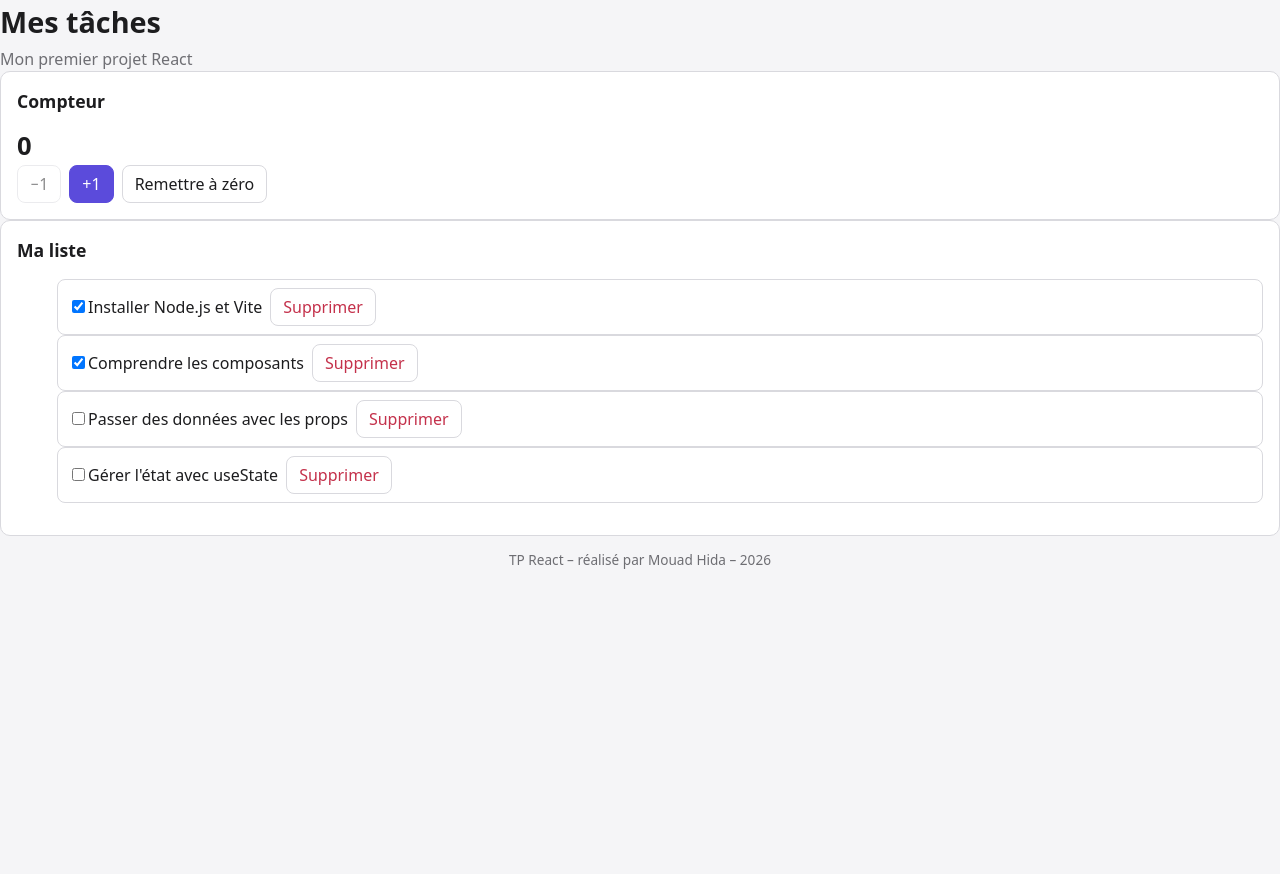
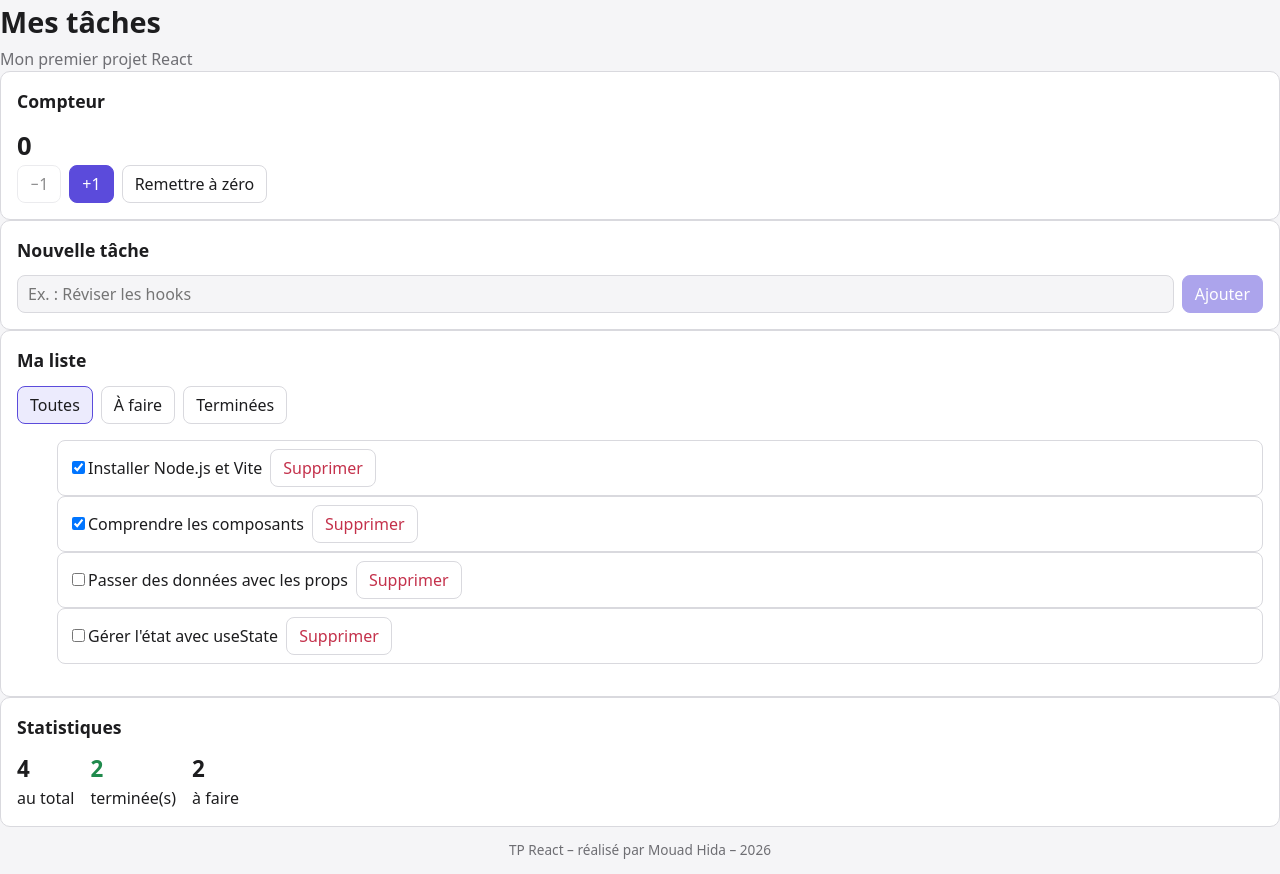
Before and after one commit to H-LAPRIME/tp-react-taches, a React (Vite) app in the folder mes-taches/: page / in a window 1280 px wide. Before the commit the page ends 800 px from the top, so only its background shows below. Built offline with nearby package versions, Linux system fonts and the light colour scheme.

Commit message:
Étape 4 : formulaire contrôlé, filtres et statistiques

```diff
--- a/mes-taches/src/App.jsx
+++ b/mes-taches/src/App.jsx
@@ -4,6 +4,10 @@ import ListeTaches from './components/ListeTaches.jsx'
 import Pied from './components/Pied.jsx'
 import Carte from './components/Carte.jsx'
 import Compteur from './components/Compteur.jsx'
+import FormulaireAjout from './components/FormulaireAjout.jsx'
+import Filtres from './components/Filtres.jsx'
+import Statistiques from './components/Statistiques.jsx'
+
 
 const TACHES_INITIALES = [
   { id: 1, titre: 'Installer Node.js et Vite', terminee: true },
@@ -14,6 +18,11 @@ const TACHES_INITIALES = [
 
 function App() {
   const [taches, setTaches] = useState(TACHES_INITIALES)
+  const [filtre, setFiltre] = useState('toutes')
+  function ajouterTache(titre) {
+    const nouvelleTache = { id: Date.now(), titre, terminee: false }
+    setTaches((tachesActuelles) => [...tachesActuelles, nouvelleTache])
+  }
 
   function basculerTache(id) {
     setTaches((tachesActuelles) =>
@@ -31,6 +40,12 @@ function App() {
     )
   }
 
+  const tachesVisibles = taches.filter((tache) => {
+    if (filtre === 'actives') return !tache.terminee
+    if (filtre === 'terminees') return tache.terminee
+    return true
+  })
+
   return (
     <>
       <Entete titre="Mes tâches" sousTitre="Mon premier projet React" />
@@ -40,12 +55,22 @@ function App() {
           <Compteur />
         </Carte>
 
+        <Carte titre="Nouvelle tâche">
+          <FormulaireAjout onAjouter={ajouterTache} />
+        </Carte>
+
         <Carte titre="Ma liste">
-          <ListeTaches
-            taches={taches}
-            onBasculer={basculerTache}
-            onSupprimer={supprimerTache}
-          />
+          <Filtres filtre={filtre} onChanger={setFiltre} />
+
+<ListeTaches
+              taches={tachesVisibles}
+              onBasculer={basculerTache}
+              onSupprimer={supprimerTache}
+            />
+        </Carte>
+
+        <Carte titre="Statistiques">
+          <Statistiques taches={taches} />
         </Carte>
       </main>
 
--- /dev/null
+++ b/mes-taches/src/components/Filtres.jsx
@@ -0,0 +1,25 @@
+const OPTIONS = [
+  { valeur: 'toutes', libelle: 'Toutes' },
+  { valeur: 'actives', libelle: 'À faire' },
+  { valeur: 'terminees', libelle: 'Terminées' },
+]
+
+function Filtres({ filtre, onChanger }) {
+  return (
+    <div className="filtres">
+      {OPTIONS.map(({ valeur, libelle }) => (
+        <button
+          key={valeur}
+          type="button"
+          className={filtre === valeur ? 'actif' : undefined}
+          aria-pressed={filtre === valeur}
+          onClick={() => onChanger(valeur)}
+        >
+          {libelle}
+        </button>
+      ))}
+    </div>
+  )
+}
+
+export default Filtres
--- /dev/null
+++ b/mes-taches/src/components/FormulaireAjout.jsx
@@ -0,0 +1,39 @@
+import { useState } from 'react'
+
+function FormulaireAjout({ onAjouter }) {
+  const [titre, setTitre] = useState('')
+  const titreNettoye = titre.trim()
+
+  function gererSoumission(event) {
+    event.preventDefault()
+
+    if (titreNettoye === '') {
+      return
+    }
+
+    onAjouter(titreNettoye)
+    setTitre('')
+  }
+
+  return (
+    <form className="formulaire" onSubmit={gererSoumission}>
+      <input
+        type="text"
+        aria-label="Titre de la nouvelle tâche"
+        value={titre}
+        onChange={(event) => setTitre(event.target.value)}
+        placeholder="Ex. : Réviser les hooks"
+      />
+
+      <button
+        type="submit"
+        className="principal"
+        disabled={titreNettoye === ''}
+      >
+        Ajouter
+      </button>
+    </form>
+  )
+}
+
+export default FormulaireAjout
--- /dev/null
+++ b/mes-taches/src/components/Statistiques.jsx
@@ -0,0 +1,15 @@
+function Statistiques({ taches }) {
+  const total = taches.length
+  const terminees = taches.filter((tache) => tache.terminee).length
+  const restantes = total - terminees
+
+  return (
+    <div className="stats">
+      <div><strong>{total}</strong> au total</div>
+      <div className="terminees"><strong>{terminees}</strong> terminée(s)</div>
+      <div><strong>{restantes}</strong> à faire</div>
+    </div>
+  )
+}
+
+export default Statistiques
```
